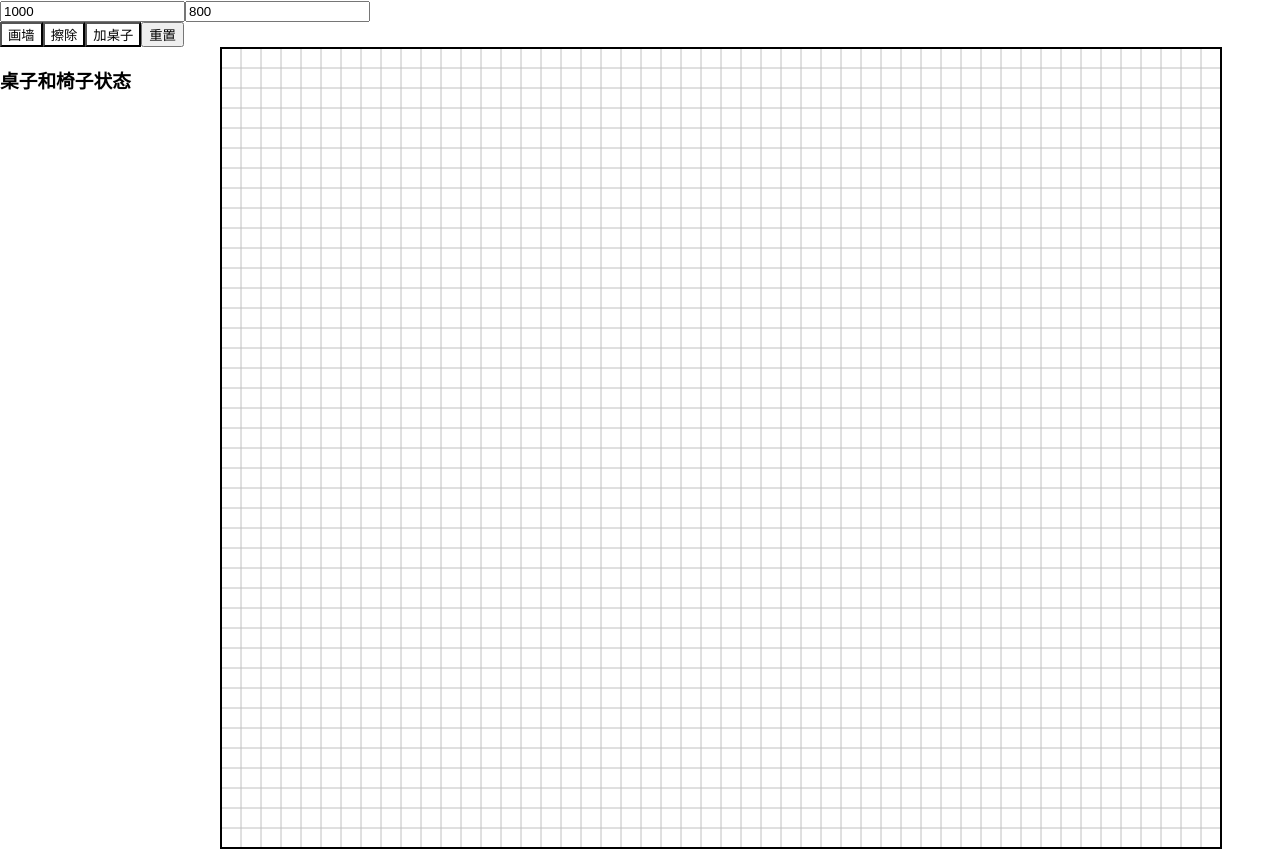
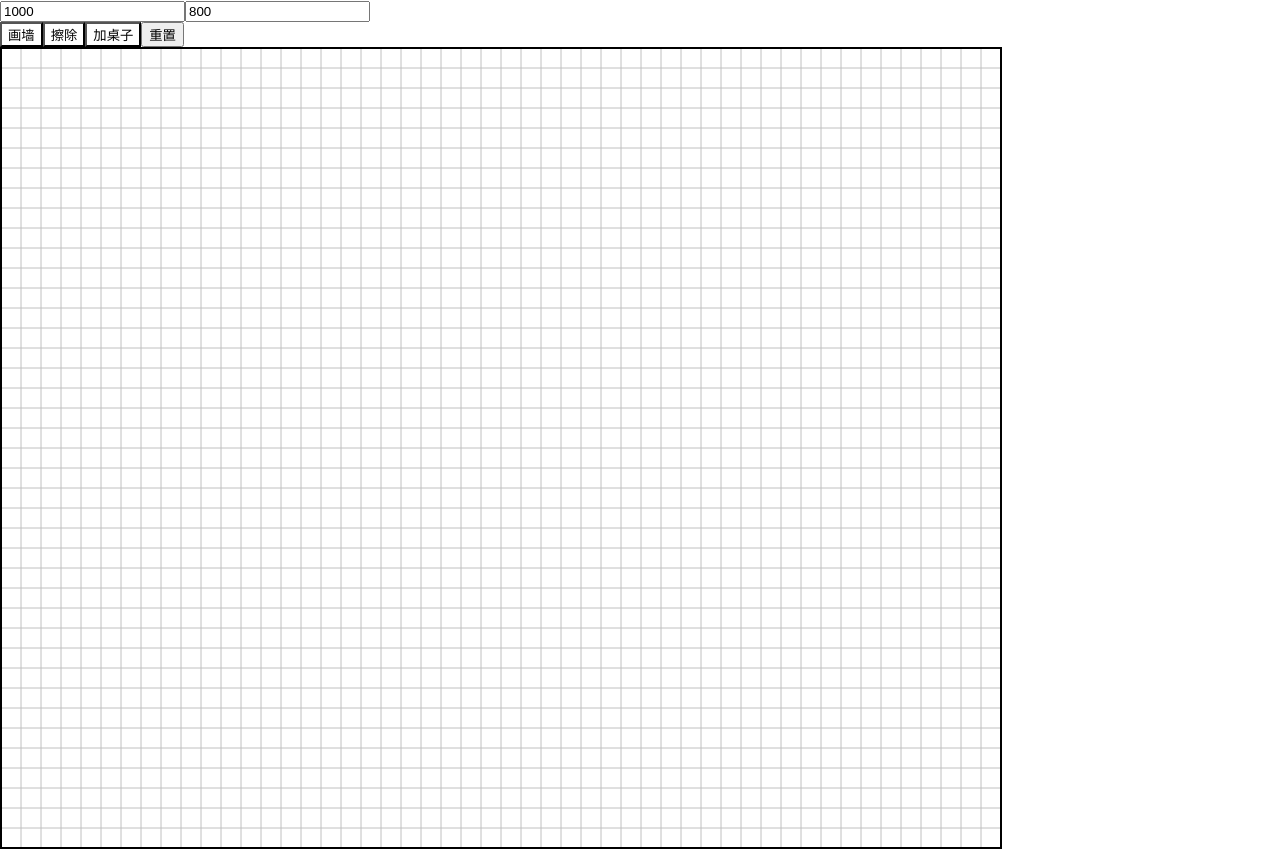
Before and after one commit to MingLIUUU/ResTable, a React (Create React App) app: page / in a window 1280 px wide. Built offline with nearby package versions, Linux system fonts and the light colour scheme.

Commit message:
Prepare for deployment

```diff
--- a/src/components/RestaurantLayout.tsx
+++ b/src/components/RestaurantLayout.tsx
@@ -364,22 +364,6 @@ const RestaurantLayout: React.FC = () => {
           重置
         </button>
         </div>
-        <div style={{ display: 'flex' }}>
-        <div style={{ width: '200px', marginRight: '20px' }}>
-          <h3>桌子和椅子状态</h3>
-          <ul style={{ listStyleType: 'none', padding: 0 }}>
-            {rooms.flatMap((room, roomIndex) =>
-              room.tables.map((table, tableIndex) => (
-                <li key={`${room.id}-${tableIndex}`}>
-                  桌子 {tableIndex + 1}:
-                  {table.chairs.map((chair, chairIndex) =>
-                    chair ? `椅${chairIndex + 1} ` : ''
-                  ).join('')}
-                </li>
-              ))
-            )}
-          </ul>
-        </div>
       <canvas
         ref={canvasRef}
         width={width}
@@ -388,7 +372,6 @@ const RestaurantLayout: React.FC = () => {
         onDoubleClick={handleCanvasDoubleClick}
         style={{ border: '1px solid black' }}
       />
-    </div>
   </div>
   );
 };
```
